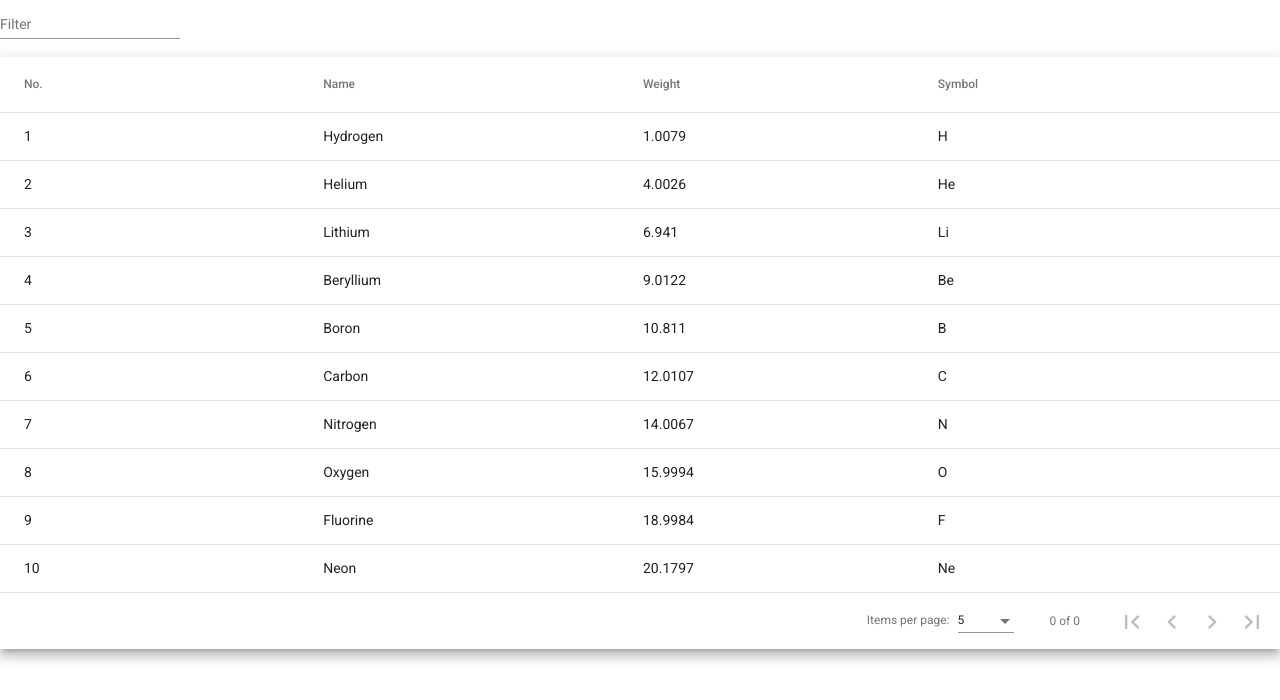
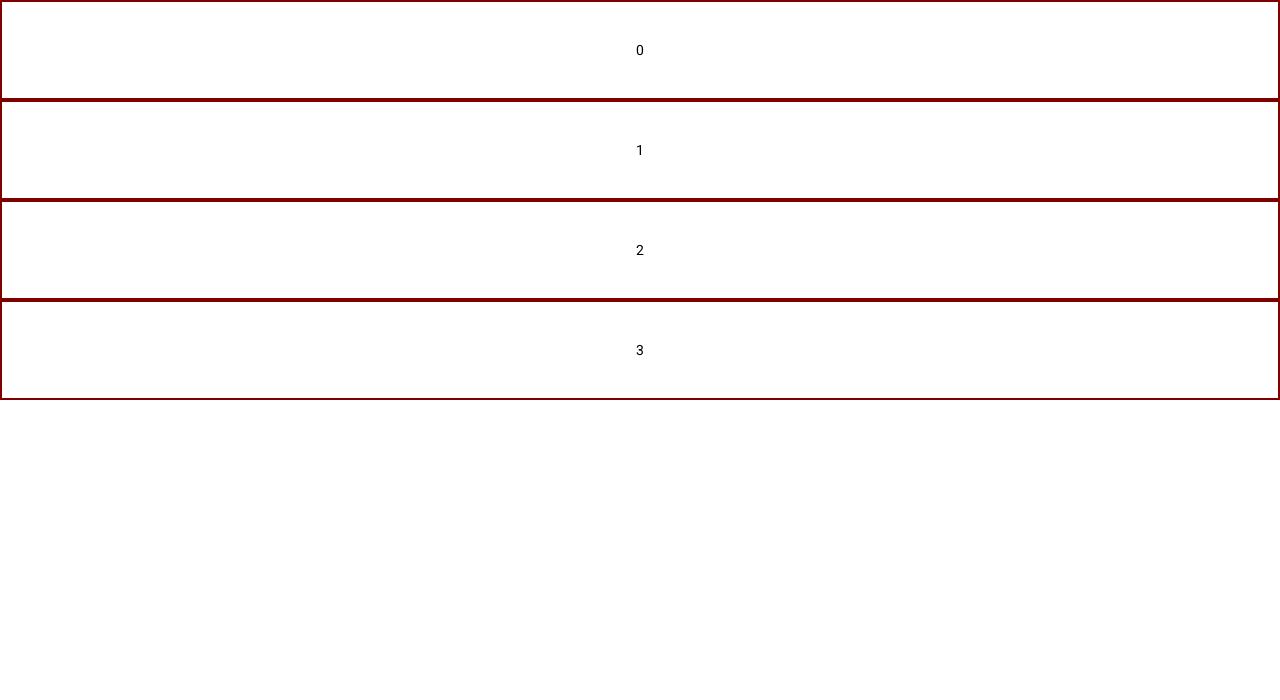
Before and after one commit to brrbaral/Ang-MaterialPractice, an Angular app: page / in a window 1280 px wide. Shown: the top 700 px of the page. Built offline with nearby package versions, Linux system fonts and the light colour scheme.

Commit message:
virtual scroll to show 4 items at a time

```diff
--- a/src/app/app.component.css
+++ b/src/app/app.component.css
@@ -1,3 +1,11 @@
-table {
-  width: 100%;
+.number{
+  display: flex;
+  justify-content: center;
+  align-items: center;
+  border: 2px solid maroon;
+  box-sizing: border-box;
+  height: 100px;
 }
+.container{
+  height: 400px;
+}
--- a/src/app/app.component.html
+++ b/src/app/app.component.html
@@ -1,40 +1,5 @@
-<!--FORM FIELD FOR FILTERING PURPOSE-->
-<mat-form-field>
-  <input  (keyup)="applyFilter($event.target.value)" matInput placeholder="Filter">
-</mat-form-field>
-
-<div class="mat-elevation-z8">
-<table mat-table [dataSource]="dataSource" matSort >
-
-  <!--- Note that these columns can be defined in any order.
-        The actual rendered columns are set as a property on the row definition" -->
-
-  <!-- Position Column -->
-  <ng-container matColumnDef="position">
-    <th mat-header-cell mat-sort-header *matHeaderCellDef> No. </th>
-    <td mat-cell *matCellDef="let element"> {{element.position}} </td>
-  </ng-container>
-
-  <!-- Name Column -->
-  <ng-container matColumnDef="name">
-    <th mat-header-cell mat-sort-header *matHeaderCellDef> Name </th>
-    <td mat-cell *matCellDef="let element"> {{element.name}} </td>
-  </ng-container>
-
-  <!-- Weight Column -->
-  <ng-container matColumnDef="weight">
-    <th mat-header-cell mat-sort-header *matHeaderCellDef> Weight </th>
-    <td mat-cell *matCellDef="let element"> {{element.weight}} </td>
-  </ng-container>
-
-  <!-- Symbol Column -->
-  <ng-container matColumnDef="symbol">
-    <th mat-header-cell *matHeaderCellDef> Symbol </th>
-    <td mat-cell *matCellDef="let element"> {{element.symbol}} </td>
-  </ng-container>
-
-  <tr mat-header-row *matHeaderRowDef="displayedColumns"></tr>
-  <tr mat-row  (click)="logData(row)" *matRowDef="let row; columns: displayedColumns;"></tr>
-</table>
-<mat-paginator [pageSizeOptions]="[5,10,20]" showFirstLastButtons></mat-paginator>
-</div>
+<cdk-virtual-scroll-viewport itemSize="100" class="container">
+  <div *cdkVirtualFor="let number of numbers" class="number">
+    {{number}}
+  </div>
+</cdk-virtual-scroll-viewport>
--- a/src/app/app.component.ts
+++ b/src/app/app.component.ts
@@ -1,53 +1,16 @@
 import { Component, OnInit } from '@angular/core';
-import {MatTableDataSource} from '@angular/material/table';
-import {MatSort} from '@angular/material/sort';
-import {ViewChild} from '@angular/core';
-import {MatPaginator} from '@angular/material/paginator';
-// import {MatSnackBar} from '@angular/material/snack-bar';
-import {MatDialog} from '@angular/material/dialog';
-// import {DialogExampleComponent} from './dialog-example/dialog-example.component';
-
-export interface PeriodicElement {
-  name: string;
-  position: number;
-  weight: number;
-  symbol: string;
-}
-
-const ELEMENT_DATA: PeriodicElement[] = [
-  {position: 1, name: 'Hydrogen', weight: 1.0079, symbol: 'H'},
-  {position: 2, name: 'Helium', weight: 4.0026, symbol: 'He'},
-  {position: 3, name: 'Lithium', weight: 6.941, symbol: 'Li'},
-  {position: 4, name: 'Beryllium', weight: 9.0122, symbol: 'Be'},
-  {position: 5, name: 'Boron', weight: 10.811, symbol: 'B'},
-  {position: 6, name: 'Carbon', weight: 12.0107, symbol: 'C'},
-  {position: 7, name: 'Nitrogen', weight: 14.0067, symbol: 'N'},
-  {position: 8, name: 'Oxygen', weight: 15.9994, symbol: 'O'},
-  {position: 9, name: 'Fluorine', weight: 18.9984, symbol: 'F'},
-  {position: 10, name: 'Neon', weight: 20.1797, symbol: 'Ne'},
-];
 
 @Component({
   selector: 'app-root',
   templateUrl: './app.component.html',
   styleUrls: ['./app.component.css']
 })
-export class AppComponent implements OnInit{
+export class AppComponent{
   title = 'OnlineCourseUI';
-  displayedColumns: string[] = ['position', 'name', 'weight', 'symbol'];
-  dataSource = new MatTableDataSource(ELEMENT_DATA);
-
-  @ViewChild(MatSort) sort: MatSort;
-  @ViewChild(MatPaginator) paginator: MatPaginator;
-  ngOnInit(): void {
-    this.dataSource.sort = this.sort;
-    this.dataSource.paginator = this.paginator;
-  }
-
-  logData(row){
-    console.log(row);
-  }
-  applyFilter(filterValue: string){
-    this.dataSource.filter = filterValue.trim().toLowerCase();
+  numbers = [];
+  constructor() {
+    for (let i = 0; i < 1000; i++){
+      this.numbers.push(i);
+    }
   }
 }
--- a/src/app/app.module.ts
+++ b/src/app/app.module.ts
@@ -7,6 +7,7 @@
 // import { ItemsComponent } from './items/items.component';
 import {MaterialModule} from './material.module';
 import {FormsModule} from '@angular/forms';
+import {ScrollingModule} from '@angular/cdk/scrolling';
 
 @NgModule({
   declarations: [
@@ -19,6 +20,7 @@
     BrowserAnimationsModule,
     MaterialModule,
     FormsModule,
+    ScrollingModule,
   ],
   providers: [],
   bootstrap: [AppComponent]
```
